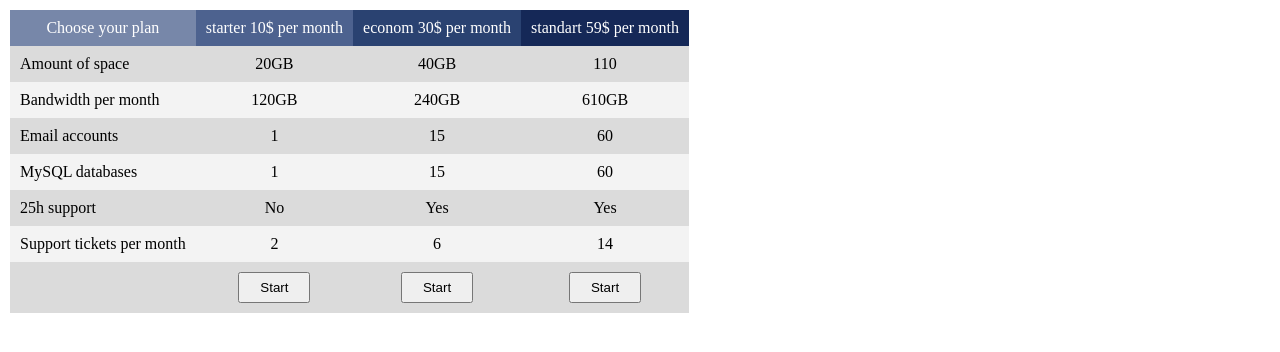
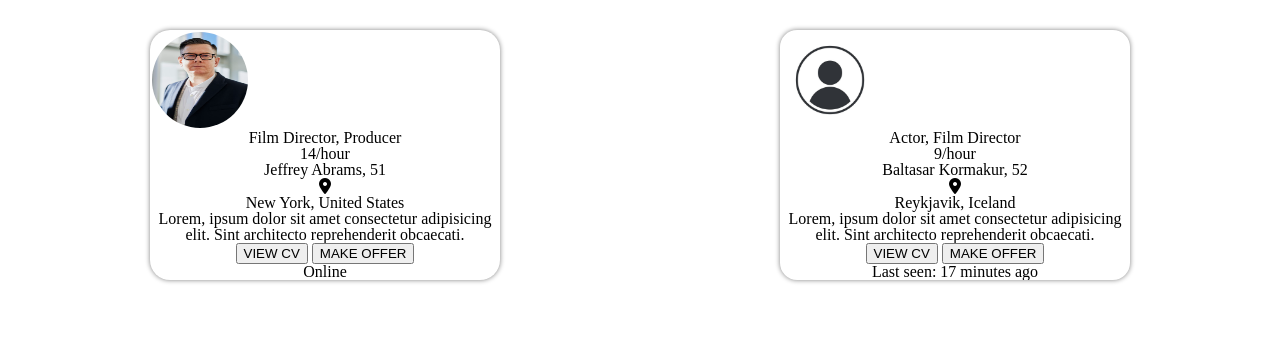
Before and after one commit to flinnadev/project5, a plain HTML site: page index.html in a window 1280 px wide. Drawn offline with Linux system fonts and the light colour scheme.

Commit message:
Add cards

```diff
--- a/assets/css/styles.css
+++ b/assets/css/styles.css
@@ -2,11 +2,9 @@
   box-sizing: border-box;
 }
 
-/*:first-child
-:last-child
-:first-of-type
-:last-of-type*/
-
+html {
+  --user-photo-size: 100px;
+}
 body {
   padding: 10px;
 }
@@ -15,37 +13,38 @@ body {
   color: white;
 }
 
-th,
-td {
-  padding: 10px;
+.place-cards {
+  display: flex;
+  justify-content: space-around;
+  align-items: stretch;
+}
+.user-card1 {
+  margin: 20px auto;
+  max-width: 350px;
+  min-width: 250px;
+  background-color: white;
+  border-radius: 20px;
+  box-shadow: 0 0 5px gray;
+  overflow: hidden;
+}
+.user-card2 {
+  margin: 20px auto;
+  max-width: 350px;
+  min-width: 250px;
+  background-color: white;
+  border-radius: 17px;
+  box-shadow: 0 0 5px gray;
+  overflow: hidden;
+}
+.user-photo {
+  width: var(--user-photo-size);
+  height: var(--user-photo-size);
+  border-radius: 50%;
+  overflow: hidden;
+  border: 2px solid white;
+  display: flex;
+  align-content: center;
+}
+.content-conteiner {
   text-align: center;
 }
-thead {
-  background-color: white;
-}
-thead th:nth-child(1) {
-  background-color: #7787a9;
-}
-thead th:nth-child(2) {
-  background-color: #4d628f;
-}
-thead th:nth-child(3) {
-  background-color: #2a4271;
-}
-thead th:nth-child(4) {
-  background-color: #152857;
-}
-
-tbody th {
-  text-align: left;
-}
-button {
-  padding: 6px 20px;
-}
-
-tr:nth-child(2n + 1) {
-  background-color: #dbdbdb;
-}
-tr:nth-child(2n) {
-  background-color: #f3f3f3;
-}
--- a/index.html
+++ b/index.html
@@ -5,64 +5,78 @@
     <meta name="viewport" content="width=device-width, initial-scale=1.0" />
     <title>Document</title>
     <link rel="stylesheet" href="./assets/css/recets.css" />
+    <link
+      rel="stylesheet"
+      href="https://cdnjs.cloudflare.com/ajax/libs/font-awesome/6.5.2/css/all.min.css"
+      integrity="sha512-SnH5WK+bZxgPHs44uWIX+LLJAJ9/2PkPKZ5QiAj6Ta86w+fsb2TkcmfRyVX3pBnMFcV7oQPJkl9QevSCWr3W6A=="
+      crossorigin="anonymous"
+      referrerpolicy="no-referrer"
+    />
     <link rel="stylesheet" href="./assets/css/styles.css" />
   </head>
-  <body>
-    <table>
-      <thead>
-        <tr class="row">
-          <th rowspan="1">Choose your plan</th>
-          <th colspan="1">starter 10$ per month</th>
+  <body class="place-cards">
+    <article class="user-card1">
+      <div class="user-photo-wrapper">
+        <img
+          class="user-photo"
+          src="./assets/picture/photo-1560250097-0b93528c311a.avif"
+          alt="Photo"
+        />
+      </div>
+      <div class="content-conteiner">
+        <h2>Film Director, Producer</h2>
+        <p>14/hour</p>
+        <section>
+          <div>
+            <h3>Jeffrey Abrams, 51</h3>
+            <a class="link-geo">
+              <i class="fa-solid fa-location-dot"></i>
+            </a>
+            <p>New York, United States</p>
+            <p>
+              Lorem, ipsum dolor sit amet consectetur adipisicing elit. Sint
+              architecto reprehenderit obcaecati.
+            </p>
+          </div>
+        </section>
+        <div>
+          <button class="view">VIEW CV</button>
+          <button class="offer">MAKE OFFER</button>
+        </div>
+    <footer>
+      <p>Online</p>
+    </footer>
+  </article>
 
-          <th colspan="1">econom 30$ per month</th>
-
-          <th colspan="1">standart 59$ per month</th>
-        </tr>
-      </thead>
-      <tbody>
-        <tr>
-          <th>Amount of space</th>
-          <td>20GB</td>
-          <td>40GB</td>
-          <td>110</td>
-        </tr>
-        <tr>
-          <th>Bandwidth per month</th>
-          <td>120GB</td>
-          <td>240GB</td>
-          <td>610GB</td>
-        </tr>
-        <tr>
-          <th>Email accounts</th>
-          <td>1</td>
-          <td>15</td>
-          <td>60</td>
-        </tr>
-        <tr>
-          <th>MySQL databases</th>
-          <td>1</td>
-          <td>15</td>
-          <td>60</td>
-        </tr>
-        <tr>
-          <th>25h support</th>
-          <td>No</td>
-          <td>Yes</td>
-          <td>Yes</td>
-        </tr>
-        <tr>
-          <th>Support tickets per month</th>
-          <td>2</td>
-          <td>6</td>
-          <td>14</td>
-        </tr>
-      </tbody>
-      <tfoot>
-        <th></th>
-        <td><button>Start</button></td>
-        <td><button>Start</button></td>
-        <td><button>Start</button></td>
-      </tfoot>
-    </table>
+  <article class="user-card2">
+    <div class="user-photo-wrapper">
+      <img
+        class="user-photo"
+        src="./assets/picture/istockphoto-1300845620-612x612.jpg"
+        alt="Photo"
+      />
+    </div>
+    <div class="content-conteiner">
+      <h2>Actor, Film Director</h2>
+      <p>9/hour</p>
+      <div>
+        <h3>Baltasar Kormakur, 52</h3>
+        <a class="link-geo">
+          <i class="fa-solid fa-location-dot"></i>
+        </a>
+        <p>Reykjavik, Iceland</p>
+        <p>
+          Lorem, ipsum dolor sit amet consectetur adipisicing elit. Sint
+          architecto reprehenderit obcaecati.
+        </p>
+      </div>
+      <div>
+        <button class="view">VIEW CV</button>
+        <button class="offer">MAKE OFFER</button>
+      </div>
+  <footer>
+    <p>Last seen: 17 minutes ago</p>
+  </footer>
+</article>
   </body>
 </html>
```
Also changed, not shown: assets/picture/istockphoto-1300845620-612x612.jpg (added), assets/picture/photo-1560250097-0b93528c311a.avif (added).
